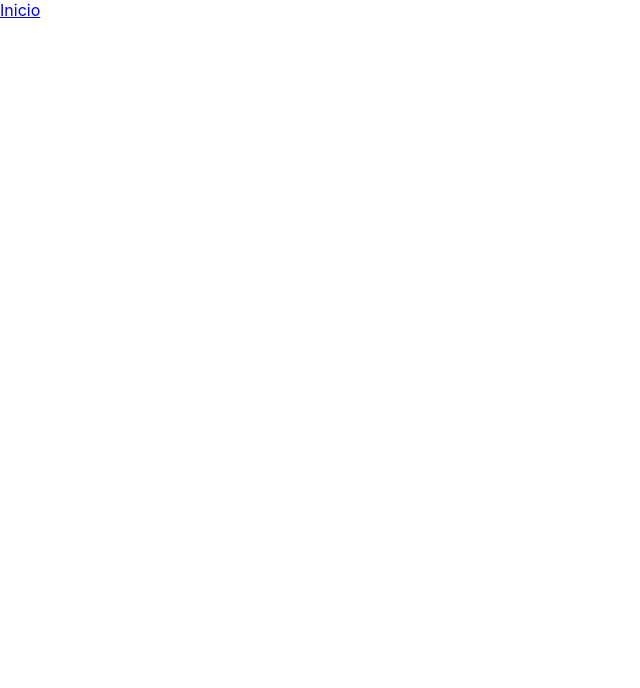
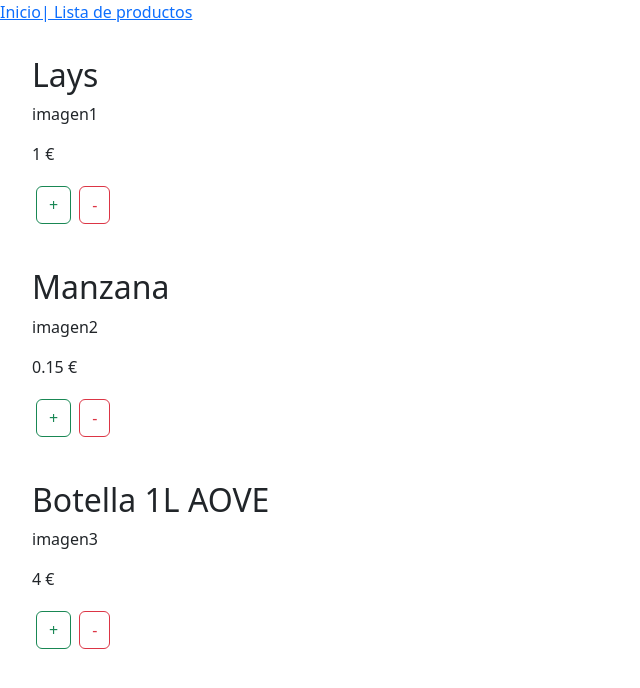
Before and after one commit to aduralbizu/DSM-WebApp, a React (Create React App) app: page /product-list in a window 1280 px wide. Before the commit this address had no page. Shown: the top 688 px of the page, without its empty margins (0-640 px from the left). Built offline with nearby package versions, Linux system fonts and the light colour scheme.

Commit message:
Creación componente básico Product + componentes padres +su  enrutado

```diff
--- a/src/App.js
+++ b/src/App.js
@@ -3,6 +3,8 @@ import './App.css';
 import Header from './Components/UI/Header';
 import Home from './Pages/Home';
 import Footer from './Components/UI/Footer';
+import ProductList from './Pages/ProductList';
+import ErrorPage from './Pages/ErrorPage';
 
 function App() {
   return (
@@ -11,7 +13,8 @@ function App() {
 
     <Routes>
       <Route path='/' element={<Home />} />
-
+      <Route path='/product-list' element={<ProductList/>} />
+      <Route path='*' element={<ErrorPage/>} />
     </Routes>
 
     <Footer />
--- a/src/Components/Products/Product.js
+++ b/src/Components/Products/Product.js
@@ -1,2 +1,20 @@
-// Producto individual de página principal Home.js
 // (nombre+imagen+€)
+import { Button } from "react-bootstrap";
+
+const Product = (props) => {
+    const name = props.product.name;
+    const price = props.product.price;
+    const image = props.product.image;
+
+    return (
+        <div className='producto m-4 p-2' >
+            <h2>{name}</h2>
+            <p>{image}</p>
+            <p>{price} €</p>
+            <Button variant="outline-success" className="m-1">+</Button>
+            <Button variant="outline-danger" className="m-1"> - </Button>
+        </div>
+    )
+}
+
+export default Product;
--- a/src/Components/Products/Products.js
+++ b/src/Components/Products/Products.js
@@ -0,0 +1,30 @@
+import { Alert } from "react-bootstrap";
+import Product from "./Product";
+
+const Products = (props) => {
+
+    //Aquí un filtrado
+
+    let contenido = <Alert variant="primary">No hay productos</Alert>; //Contenido condicional. Lo presentaremos en pantalla
+
+    if (props.products.length > 0) {
+        contenido = <div>
+            {
+                props.products.map((element) => { // La expresión props.productos.map(...) en JavaScript generalmente se usa para iterar sobre cada elemento de un array. Ejecuta la función que se le pasa como argumento para cada elemento del array
+                    return (
+                        <Product key = {element.id} product={element} />
+                    )
+                })
+            }
+        </div>
+
+    }
+
+    return(
+    <>
+        {contenido}
+    </>
+    )
+}
+
+export default Products;
--- a/src/Components/UI/Header.js
+++ b/src/Components/UI/Header.js
@@ -8,6 +8,7 @@ const Header = () => {
         <Nav>
         <Nav.Item>
         <Link to='/'>Inicio</Link>
+        <Link to='/product-list'>| Lista de productos</Link>
         </Nav.Item>
 
         </Nav>
--- /dev/null
+++ b/src/Pages/ErrorPage.js
@@ -0,0 +1,10 @@
+const ErrorPage = () => {
+    return (
+        <>
+            <h2>ERROR 404 NOT FOUND</h2>
+            <p>El enlace no existe</p>
+        </>
+    )
+}
+
+export default ErrorPage;
--- a/src/Pages/Home.js
+++ b/src/Pages/Home.js
@@ -3,7 +3,7 @@
 const Home = () => {
     return (
         <>
-        <h1>Aqui deberia ir pagina principal</h1>
+        <h1>Bienvenido a nombre de la empresa</h1>
         </>
     )
 }
--- /dev/null
+++ b/src/Pages/ProductList.js
@@ -0,0 +1,36 @@
+import { useState } from "react";
+import Products from "../Components/Products/Products";
+
+const ProductList = () =>{
+
+    const [products, setProductos] = useState(
+        [
+            {
+                id: Math.random().toString(),
+                name: 'Lays',
+                price: 1,
+                image: 'imagen1'
+            },
+            {
+                id: Math.random().toString(),
+                name: 'Manzana',
+                price: 0.15,
+                image: 'imagen2'
+            },
+            {
+                id: Math.random().toString(),
+                name: 'Botella 1L AOVE',
+                price: 4,
+                image: 'imagen3'
+            }
+        ]
+    )
+
+    return (
+        <>
+        <Products products={products}/>
+        </>
+    )
+}
+
+export default ProductList;
--- a/src/index.js
+++ b/src/index.js
@@ -3,6 +3,7 @@ import ReactDOM from 'react-dom/client';
 import './index.css';
 import App from './App';
 import reportWebVitals from './reportWebVitals';
+import 'bootstrap/dist/css/bootstrap.min.css';
 
 //import 'react-bootstrap';
 //import 'bootstrap/dist/css/bootstrap.min.css';
```
